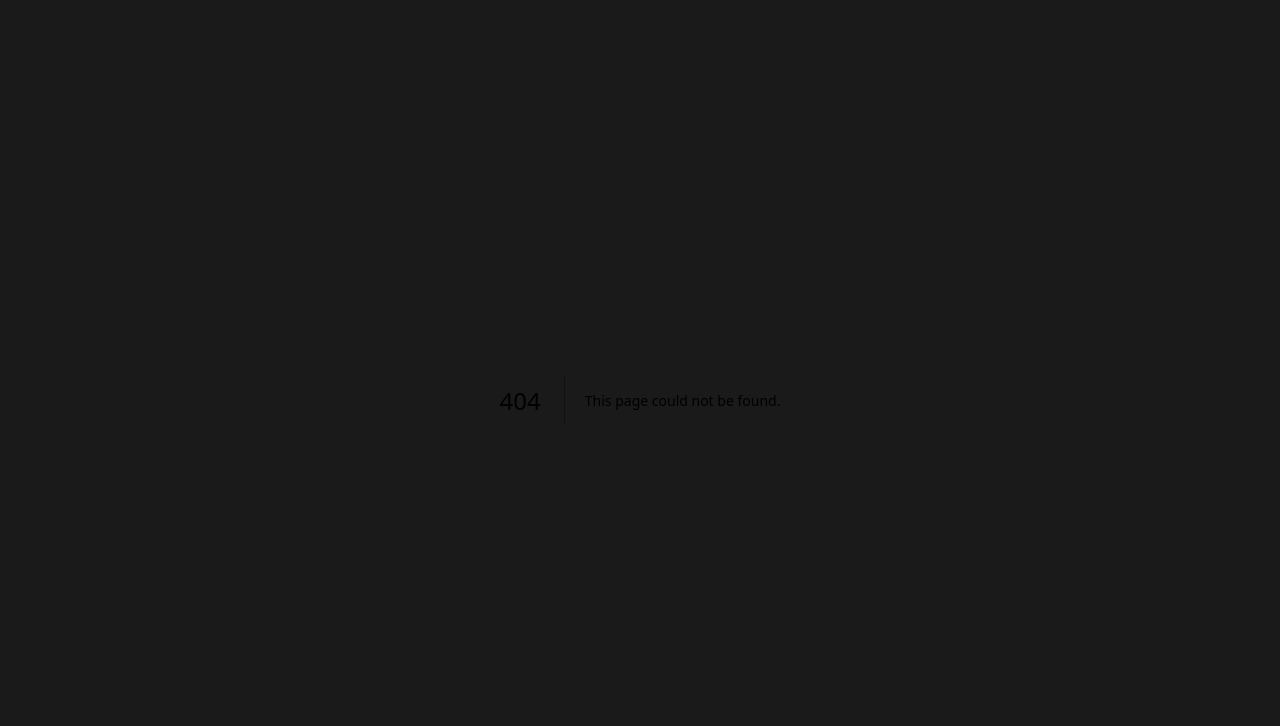
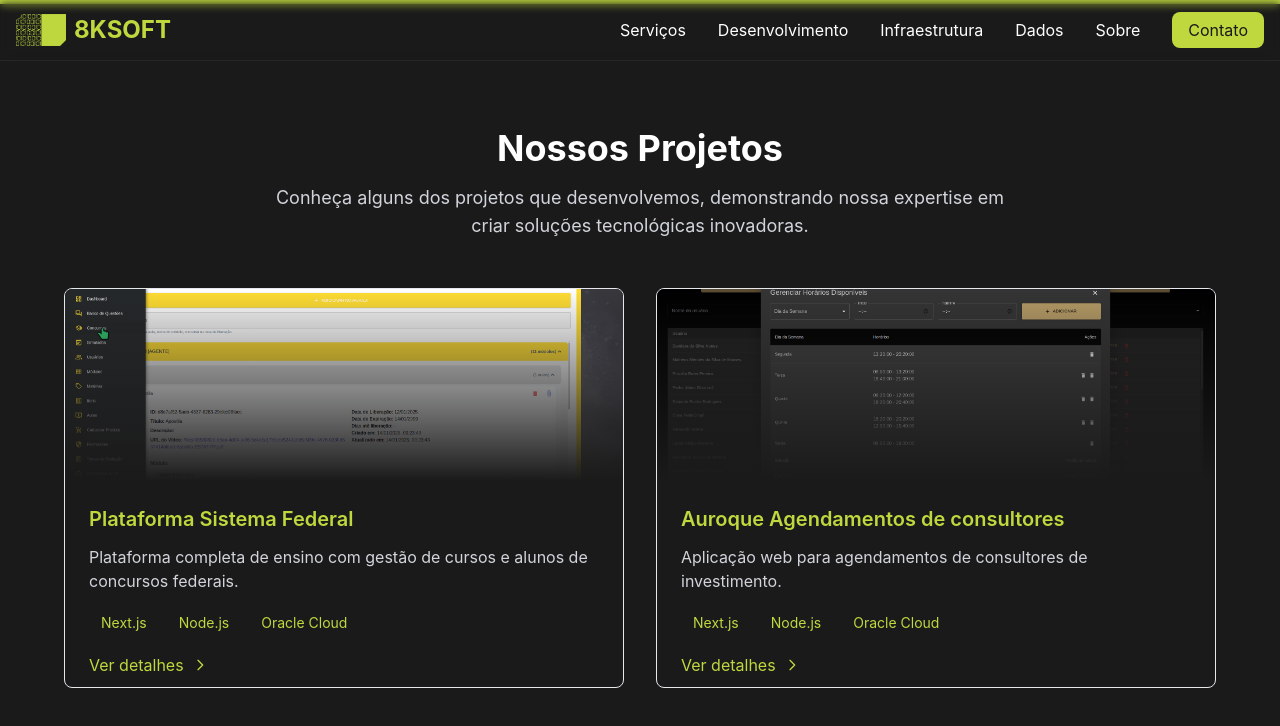
Before and after one commit to 8KSOFT/institucional, a Next.js app: page /projects in a window 1280 px wide. Before the commit this address had no page. Shown: the top 726 px of the page. Built offline with nearby package versions, Linux system fonts and the light colour scheme.

Commit message:
seção de projetos

```diff
--- /dev/null
+++ b/src/app/(pages)/projects/page.tsx
@@ -0,0 +1,79 @@
+'use client';
+import FadeIn from '@/app/components/Animation/FadeIn';
+import { motion } from 'framer-motion';
+
+const projects = [
+  {
+    name: 'Plataforma Sistema Federal',
+    description:
+      'Plataforma completa de ensino com gestão de cursos e alunos de concursos federais.',
+    image: '/images/projects/project-simulado-federal.png',
+    tags: ['Next.js', 'Node.js', 'Oracle Cloud'],
+    url: '#',
+  },
+  {
+    name: 'Auroque Agendamentos de consultores',
+    description: 'Aplicação web para agendamentos de consultores de investimento.',
+    image: '/images/projects/project-auroque.png',
+    tags: ['Next.js', 'Node.js', 'Oracle Cloud'],
+    url: '#',
+  },
+  // Adicione mais projetos conforme necessário
+];
+
+export default function Projects() {
+  return (
+    <main className="container mx-auto px-4 pt-32 pb-20">
+      <FadeIn>
+        <h1 className="text-4xl font-bold text-center mb-4">Nossos Projetos</h1>
+        <p className="text-lg text-center text-gray-300 mb-12 max-w-3xl mx-auto">
+          Conheça alguns dos projetos que desenvolvemos, demonstrando nossa expertise em criar soluções tecnológicas
+          inovadoras.
+        </p>
+      </FadeIn>
+
+      <div className="grid md:grid-cols-2 gap-8 max-w-6xl mx-auto">
+        {projects.map((project, index) => (
+          <FadeIn key={project.name} direction="up" delay={index * 0.1}>
+            <motion.div
+              className="h-[400px] bg-background/50 rounded-lg border border-primary/20 overflow-hidden group"
+              whileHover={{ y: -5 }}
+              transition={{ type: 'spring', stiffness: 300 }}
+            >
+              <div className="relative h-48 overflow-hidden">
+                <div
+                  className="absolute inset-0 bg-cover bg-center"
+                  style={{ backgroundImage: `url(${project.image})` }}
+                />
+                <div className="absolute inset-0 bg-gradient-to-t from-background to-transparent" />
+              </div>
+
+              <div className="p-6">
+                <h2 className="text-xl font-semibold mb-3 text-primary">{project.name}</h2>
+                <p className="text-gray-300 mb-4">{project.description}</p>
+
+                <div className="flex flex-wrap gap-2 mb-4">
+                  {project.tags.map((tag) => (
+                    <span key={tag} className="px-3 py-1 text-sm bg-primary/10 text-primary rounded-full">
+                      {tag}
+                    </span>
+                  ))}
+                </div>
+
+                <a
+                  href={project.url}
+                  className="inline-flex items-center text-primary hover:text-primary/80 transition-colors"
+                >
+                  Ver detalhes
+                  <svg className="w-4 h-4 ml-2" fill="none" viewBox="0 0 24 24" stroke="currentColor">
+                    <path strokeLinecap="round" strokeLinejoin="round" strokeWidth={2} d="M9 5l7 7-7 7" />
+                  </svg>
+                </a>
+              </div>
+            </motion.div>
+          </FadeIn>
+        ))}
+      </div>
+    </main>
+  );
+}
--- a/src/app/components/About/About.tsx
+++ b/src/app/components/About/About.tsx
@@ -1,4 +1,5 @@
 'use client';
+
 import ClientOnly from '../ClientOnly/ClientOnly';
 import FadeIn from '../Animation/FadeIn';
 import { motion } from 'framer-motion';
--- a/src/app/components/ClientOnly/ClientOnly.tsx
+++ b/src/app/components/ClientOnly/ClientOnly.tsx
@@ -1,4 +1,5 @@
 'use client';
+
 import { useEffect, useState } from 'react';
 
 export default function ClientOnly({ children }: { children: React.ReactNode }) {
--- a/src/app/components/Development/Development.tsx
+++ b/src/app/components/Development/Development.tsx
@@ -102,7 +102,7 @@ export default function Development() {
         <FadeIn direction="up" delay={0.4}>
           <div className="mt-12 text-center">
             <a
-              href="#projects"
+              href="/projects"
               className="inline-block px-6 py-3 border border-primary/20 text-primary rounded-lg
                         hover:border-primary/40 transition-colors"
             >
--- a/src/app/components/Header/Header.tsx
+++ b/src/app/components/Header/Header.tsx
@@ -1,50 +1,71 @@
+'use client';
+
 import React from 'react';
 import Image from 'next/image';
+import { useRouter } from 'next/navigation';
+
+const menuItems = [
+  {
+    label: 'Serviços',
+    href: '#services',
+  },
+  {
+    label: 'Desenvolvimento',
+    href: '#development',
+  },
+  {
+    label: 'Infraestrutura',
+    href: '#infrastructure',
+  },
+  {
+    label: 'Dados',
+    href: '#data',
+  },
+  {
+    label: 'Sobre',
+    href: '#about',
+  },
+  {
+    label: 'Contato',
+    href: '#contact',
+  },
+];
 
 function Header() {
+  const router = useRouter();
+
+  const onHeroClick = () => {
+    router.push('/');
+
+    const heroSection = document.getElementById('hero');
+    if (heroSection) {
+      heroSection.scrollIntoView({ behavior: 'smooth' });
+    }
+  };
+
   return (
     <header className="fixed w-[100vw] top-0 bg-background/80 backdrop-blur-sm z-50 border-b border-zinc-800">
-      <nav className="h-[60px] container mx-auto px-4 py-4 flex justify-between items-center">
+      <nav className="h-[60px] text-text container mx-auto px-4 py-4 flex justify-between items-center">
         <div className="text-2xl font-bold text-primary flex items-center">
           <Image src="/logo.png" alt="8KSOFT" width={50} height={50} />
-          <span className="ml-2">8KSOFT</span>
+          <a onClick={onHeroClick} href="#hero"><span className="ml-2">8KSOFT</span></a>
         </div>
         <ul className="hidden md:flex space-x-8">
-          <li>
-            <a href="#services" className="hover:text-primary transition-colors">
-              Serviços
-            </a>
-          </li>
-          <li>
-            <a href="#development" className="hover:text-primary transition-colors">
-              Desenvolvimento
-            </a>
-          </li>
-          <li>
-            <a href="#infrastructure" className="hover:text-primary transition-colors">
-              Infraestrutura
-            </a>
-          </li>
-          <li>
-            <a href="#data" className="hover:text-primary transition-colors">
-              Dados
-            </a>
-          </li>
-          <li>
-            <a href="#about" className="hover:text-primary transition-colors">
-              Sobre
-            </a>
-          </li>
-          <li>
-            <a
-              href="#contact"
-              className="px-4 py-2 bg-primary text-background rounded-lg hover:bg-primary/90 transition-colors"
-            >
-              Contato
-            </a>
-          </li>
+          {menuItems.map((item) => (
+            <li key={item.href}>
+              <a
+                href={item.href}
+                className={`${
+                  item.href === '#contact'
+                    ? 'px-4 py-2 bg-primary text-background rounded-lg hover:bg-primary/90 transition-colors'
+                    : 'hover:text-primary transition-colors'
+                }`}
+              >
+                {item.label}
+              </a>
+            </li>
+          ))}
         </ul>
-
         {/* Menu Mobile - Pode ser expandido em um componente separado */}
         <button className="md:hidden text-primary">
           <svg
--- a/src/app/components/Hero/Hero.tsx
+++ b/src/app/components/Hero/Hero.tsx
@@ -1,4 +1,3 @@
-'use client';
 import ClientOnly from '../ClientOnly/ClientOnly';
 import FadeIn from '../Animation/FadeIn';
 import BinaryAnimation from '../BinaryAnimation/BinaryAnimation';
@@ -6,10 +5,10 @@ import Image from 'next/image';
 
 export default function Hero() {
   return (
-    <section className="container mx-auto px-4 pt-20 md:pt-32 md:pb-20 max-sm:w-full">
-      <ClientOnly>
+    <ClientOnly>
+      <section id="hero" className="container mx-auto px-4 pt-20 md:pt-32 md:pb-20 max-sm:w-full">
         <div className="min-h-[400px] flex flex-col md:flex-row items-center justify-center max-w-6xl mx-auto max-sm:w-full">
-          <div className="pt-5 w-full h-full flex flex-col justify-between text-left md:w-1/2">
+          <div className="pt-5 w-full h-full flex flex-col justify-between text-left md:w-1/2 z-20">
             <FadeIn direction="up">
               <div className="flex items-center justify-start text-5xl sm:text-6xl md:text-7xl lg:text-8xl xl:text-9xl font-bold mb-4 md:mb-6 bg-gradient-to-r from-primary to-primary/70 text-transparent bg-clip-text max-sm:w-full max-sm:justify-center">
                 <Image
@@ -43,17 +42,23 @@ export default function Hero() {
                 >
                   Nossos Serviços
                 </a>
+                <a
+                  href="/projects"
+                  className="px-4 md:px-6 py-2 md:py-3 text-sm md:text-base border border-primary/20 text-primary rounded-lg hover:border-primary/40 transition-colors z-10"
+                >
+                  Nossos Projetos
+                </a>
               </div>
             </FadeIn>
           </div>
           <FadeIn direction="up" delay={0.3} className="mt-8 md:mt-0 md:w-1/2 relative max-sm:w-full">
-            <div className="relative w-full h-full flex items-center justify-center max-sm:w-screen max-sm:mt-[-100px]">
+            <div className="relative w-full h-full flex items-center justify-center max-sm:w-screen max-sm:mt-[-100px] z-10">
               <BinaryAnimation />
-              <div className="absolute inset-0 pointer-events-none bg-gradient-to-r from-background via-background/80 to-transparent max-sm:bg-gradient-to-b max-sm:via-background max-sm:to-transparent" />
+              <div className="absolute inset-0 -left-16 pointer-events-none bg-gradient-to-r from-background  to-transparent max-sm:bg-gradient-to-b max-sm:via-background max-sm:to-transparent" />
             </div>
           </FadeIn>
         </div>
-      </ClientOnly>
-    </section>
+      </section>
+    </ClientOnly>
   );
 }
--- a/src/app/globals.css
+++ b/src/app/globals.css
@@ -4,7 +4,7 @@
 
 :root {
   --primary-color: #BFD83E;
-  --background-color: #1a1a1a;
+  --background-color: rgb(26, 26, 26);
   --text-color: #ffffff;
   --card-background: rgba(95, 90, 90, 0.1);
 }
--- a/src/app/layout.tsx
+++ b/src/app/layout.tsx
@@ -1,23 +1,27 @@
 import './globals.css';
+import type { Metadata } from 'next';
+import Header from './components/Header/Header';
+import ScrollProgress from './components/ScrollProgress/ScrollProgress';
+
 // import { Inter } from 'next/font/google';
-import type { Metadata } from 'next';
-
 // const inter = Inter({ subsets: ['latin'] });
 
 export const metadata: Metadata = {
   title: '8KSoft - Technology Consulting',
   description: 'Consultoria em tecnologia e desenvolvimento de software',
   icons: {
-    icon: [
-      { url: '/favicon.ico', sizes: 'any' },
-    ],
+    icon: [{ url: '/favicon.ico', sizes: 'any' }],
   },
 };
 
 export default function RootLayout({ children }: { children: React.ReactNode }) {
   return (
     <html lang="pt-BR">
-      <body className="relative bg-background">{children}</body>
+      <body className="relative bg-background">
+        <ScrollProgress />
+        <Header />
+        {children}
+      </body>
     </html>
   );
 }
--- a/src/app/page.tsx
+++ b/src/app/page.tsx
@@ -1,19 +1,15 @@
-import Header from './components/Header/Header';
 import Hero from './components/Hero/Hero';
+import About from './components/About/About';
+import Footer from './components/Footer/Footer';
+import Contact from './components/Contact/Contact';
 import Services from './components/Services/Services';
 import Development from './components/Development/Development';
+import DataServices from './components/DataServices/DataServices';
 import Infrastructure from './components/Infrastructure/Infrastructure';
-import DataServices from './components/DataServices/DataServices';
-import About from './components/About/About';
-import Contact from './components/Contact/Contact';
-import Footer from './components/Footer/Footer';
-import ScrollProgress from './components/ScrollProgress/ScrollProgress';
 
 export default function Home() {
   return (
     <div className="min-h-screen bg-background overflow-x-hidden">
-      <ScrollProgress />
-      <Header />
 
       <main>
         <Hero />
```
Also changed, not shown: src/app/components/BinaryAnimation/BinaryAnimation.tsx (+9 -3 lines), public/images/projects/project-auroque.png (added), public/images/projects/project-simulado-federal.png (added).
